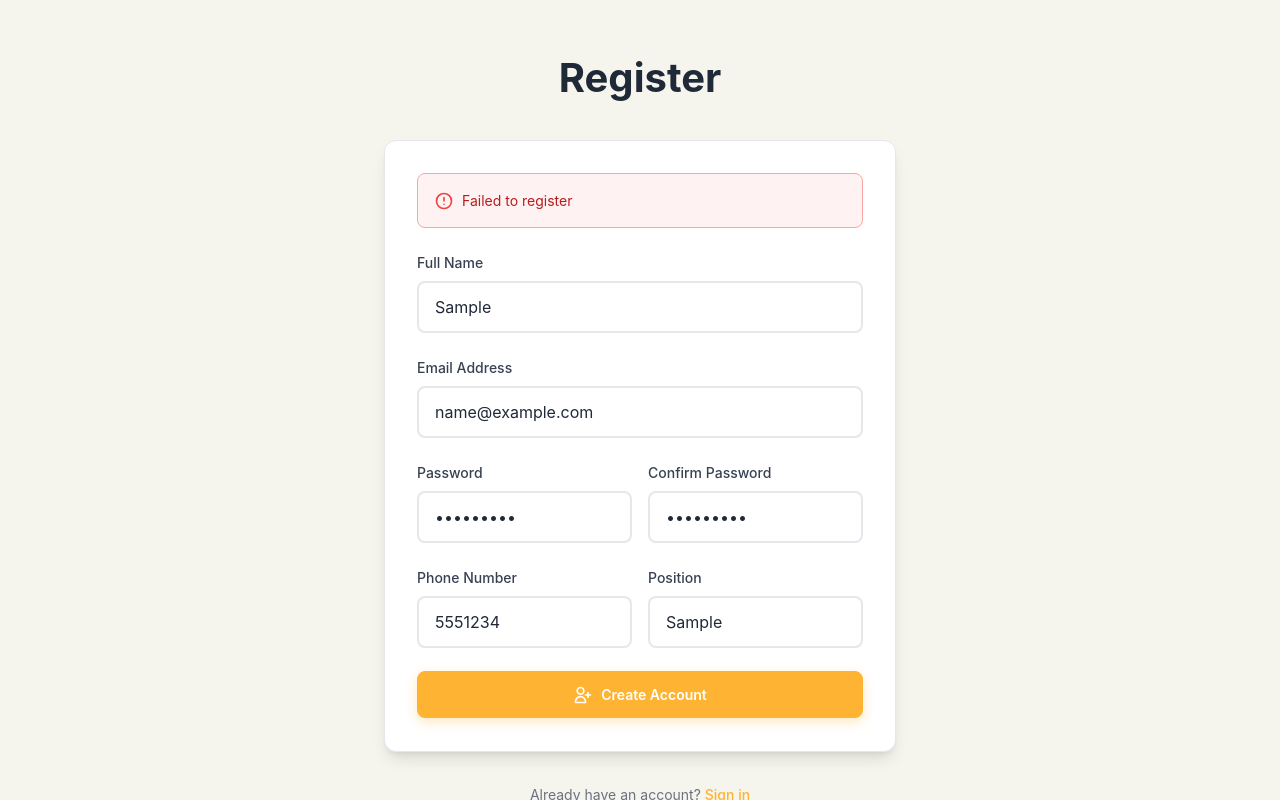
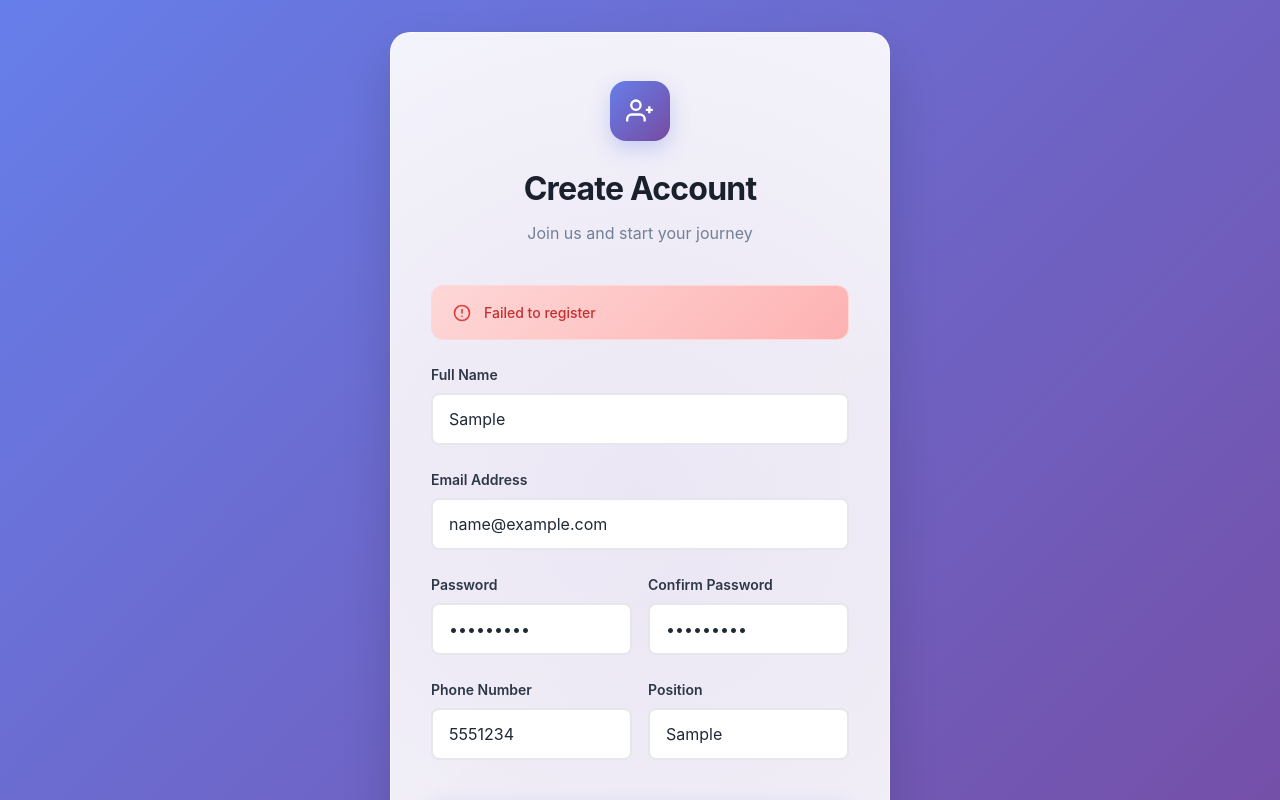
Before and after one commit to AlaxSwum/Project-Management, a Next.js app in the folder frontend/: page /register in a window 1280 px wide. Both pictures are taken after typing "Sample", "name@example.com", "Sample123", "Sample123", "5551234", "Sample" into the empty fields and a click on the button "Create Account". Shown: the top 800 px of the page. Built offline with nearby package versions, Linux system fonts and the light colour scheme; no server answers.

Commit message:
Redesign login and register pages with modern, elegant glassmorphism design - gradient backgrounds, better alignment, and professional styling

```diff
--- a/frontend/src/app/register/page.tsx
+++ b/frontend/src/app/register/page.tsx
@@ -63,56 +63,103 @@ export default function RegisterPage() {
   return (
     <div style={{
       minHeight: '100vh',
+      background: 'linear-gradient(135deg, #667eea 0%, #764ba2 100%)',
       display: 'flex',
       alignItems: 'center',
       justifyContent: 'center',
-      padding: '3rem 1rem',
-      background: '#F5F5ED',
+      padding: '2rem',
       fontFamily: '-apple-system, BlinkMacSystemFont, "Segoe UI", "Roboto", sans-serif'
     }}>
-      <div style={{ maxWidth: '32rem', width: '100%', display: 'flex', flexDirection: 'column', gap: '2rem' }}>
-        <div style={{ textAlign: 'center' }}>
+      <div style={{
+        background: 'rgba(255, 255, 255, 0.95)',
+        backdropFilter: 'blur(20px)',
+        borderRadius: '20px',
+        boxShadow: '0 25px 50px rgba(0, 0, 0, 0.15)',
+        border: '1px solid rgba(255, 255, 255, 0.2)',
+        width: '100%',
+        maxWidth: '500px',
+        padding: '3rem 2.5rem',
+        position: 'relative',
+        overflow: 'hidden'
+      }}>
+        {/* Background decoration */}
+        <div style={{
+          position: 'absolute',
+          top: '-50%',
+          left: '-50%',
+          width: '200%',
+          height: '200%',
+          background: 'radial-gradient(circle, rgba(118, 75, 162, 0.1) 0%, transparent 70%)',
+          pointerEvents: 'none'
+        }} />
+
+        <div style={{ position: 'relative', zIndex: 1 }}>
+          {/* Header */}
+          <div style={{ textAlign: 'center', marginBottom: '2.5rem' }}>
+            <div style={{
+              width: '60px',
+              height: '60px',
+              background: 'linear-gradient(135deg, #667eea 0%, #764ba2 100%)',
+              borderRadius: '16px',
+              display: 'flex',
+              alignItems: 'center',
+              justifyContent: 'center',
+              margin: '0 auto 1.5rem auto',
+              boxShadow: '0 8px 20px rgba(102, 126, 234, 0.3)'
+            }}>
+              <svg width="28" height="28" viewBox="0 0 24 24" fill="none" stroke="white" strokeWidth="2">
+                <path d="M16 21v-2a4 4 0 0 0-4-4H5a4 4 0 0 0-4 4v2"/>
+                <circle cx="8.5" cy="7" r="4"/>
+                <line x1="20" y1="8" x2="20" y2="14"/>
+                <line x1="23" y1="11" x2="17" y2="11"/>
+              </svg>
+            </div>
             <h1 style={{
-            fontSize: '2.5rem',
-            fontWeight: 'bold',
-            color: '#1F2937',
-            margin: 0
+              fontSize: '2rem',
+              fontWeight: '700',
+              color: '#1a202c',
+              margin: '0 0 0.5rem 0',
+              letterSpacing: '-0.025em'
             }}>
-            Register
+              Create Account
             </h1>
+            <p style={{
+              fontSize: '1rem',
+              color: '#718096',
+              margin: 0,
+              fontWeight: '400'
+            }}>
+              Join us and start your journey
+            </p>
           </div>
 
-        <div style={{
-          background: '#FFFFFF',
-          borderRadius: '0.75rem',
-          boxShadow: '0 10px 15px -3px rgba(0, 0, 0, 0.1), 0 4px 6px -4px rgba(0, 0, 0, 0.1)',
-          padding: '2rem',
-          border: '1px solid #E5E7EB'
-        }}>
+          {/* Error Message */}
           {error && (
             <div style={{
               marginBottom: '1.5rem',
-              padding: '1rem',
-              borderRadius: '0.5rem',
-              border: '1px solid #FCA5A5',
-              background: '#FEF2F2'
+              padding: '1rem 1.25rem',
+              borderRadius: '12px',
+              border: '1px solid #fed7d7',
+              background: 'linear-gradient(135deg, #fed7d7 0%, #feb2b2 100%)',
+              position: 'relative'
             }}>
               <div style={{ display: 'flex', alignItems: 'center' }}>
-                <svg style={{ width: '1.25rem', height: '1.25rem', color: '#EF4444', marginRight: '0.5rem' }} fill="none" stroke="currentColor" viewBox="0 0 24 24">
+                <svg style={{ width: '1.25rem', height: '1.25rem', color: '#e53e3e', marginRight: '0.75rem', flexShrink: 0 }} fill="none" stroke="currentColor" viewBox="0 0 24 24">
                   <path strokeLinecap="round" strokeLinejoin="round" strokeWidth={2} d="M12 8v4m0 4h.01M21 12a9 9 0 11-18 0 9 9 0 0118 0z" />
                 </svg>
-                <span style={{ color: '#B91C1C', fontSize: '0.875rem' }}>{error}</span>
+                <span style={{ color: '#c53030', fontSize: '0.875rem', fontWeight: '500' }}>{error}</span>
               </div>
             </div>
           )}
 
+          {/* Form */}
           <form onSubmit={handleSubmit} style={{ display: 'flex', flexDirection: 'column', gap: '1.5rem' }}>
             <div>
               <label htmlFor="name" style={{
                 display: 'block',
                 fontSize: '0.875rem',
-                fontWeight: '500',
-                color: '#374151',
+                fontWeight: '600',
+                color: '#2d3748',
                 marginBottom: '0.5rem'
               }}>
                 Full Name
@@ -124,25 +171,28 @@ export default function RegisterPage() {
                 required
                 style={{
                   width: '100%',
-                  padding: '0.75rem 1rem',
-                  border: '2px solid #D1D5DB',
-                  borderRadius: '0.5rem',
+                  padding: '0.875rem 1rem',
+                  border: '2px solid #e2e8f0',
+                  borderRadius: '12px',
                   fontSize: '1rem',
                   transition: 'all 0.2s ease',
-                  background: '#FFFFFF',
-                  color: '#1F2937',
+                  background: '#ffffff',
+                  color: '#2d3748',
                   boxSizing: 'border-box',
-                  outline: 'none'
+                  outline: 'none',
+                  fontWeight: '400'
                 }}
                 value={formData.name}
                 onChange={handleChange}
                 onFocus={(e) => {
-                  (e.target as HTMLInputElement).style.borderColor = '#FFB333';
-                  (e.target as HTMLInputElement).style.boxShadow = '0 0 0 3px rgba(255, 179, 51, 0.1)';
+                  (e.target as HTMLInputElement).style.borderColor = '#667eea';
+                  (e.target as HTMLInputElement).style.boxShadow = '0 0 0 3px rgba(102, 126, 234, 0.1)';
+                  (e.target as HTMLInputElement).style.transform = 'translateY(-1px)';
                 }}
                 onBlur={(e) => {
-                  (e.target as HTMLInputElement).style.borderColor = '#D1D5DB';
+                  (e.target as HTMLInputElement).style.borderColor = '#e2e8f0';
                   (e.target as HTMLInputElement).style.boxShadow = 'none';
+                  (e.target as HTMLInputElement).style.transform = 'translateY(0)';
                 }}
               />
             </div>
@@ -151,8 +201,8 @@ export default function RegisterPage() {
               <label htmlFor="email" style={{
                 display: 'block',
                 fontSize: '0.875rem',
-                fontWeight: '500',
-                color: '#374151',
+                fontWeight: '600',
+                color: '#2d3748',
                 marginBottom: '0.5rem'
               }}>
                 Email Address
@@ -164,25 +214,28 @@ export default function RegisterPage() {
                 required
                 style={{
                   width: '100%',
-                  padding: '0.75rem 1rem',
-                  border: '2px solid #D1D5DB',
-                  borderRadius: '0.5rem',
+                  padding: '0.875rem 1rem',
+                  border: '2px solid #e2e8f0',
+                  borderRadius: '12px',
                   fontSize: '1rem',
                   transition: 'all 0.2s ease',
-                  background: '#FFFFFF',
-                  color: '#1F2937',
+                  background: '#ffffff',
+                  color: '#2d3748',
                   boxSizing: 'border-box',
-                  outline: 'none'
+                  outline: 'none',
+                  fontWeight: '400'
                 }}
                 value={formData.email}
                 onChange={handleChange}
                 onFocus={(e) => {
-                  (e.target as HTMLInputElement).style.borderColor = '#FFB333';
-                  (e.target as HTMLInputElement).style.boxShadow = '0 0 0 3px rgba(255, 179, 51, 0.1)';
+                  (e.target as HTMLInputElement).style.borderColor = '#667eea';
+                  (e.target as HTMLInputElement).style.boxShadow = '0 0 0 3px rgba(102, 126, 234, 0.1)';
+                  (e.target as HTMLInputElement).style.transform = 'translateY(-1px)';
                 }}
                 onBlur={(e) => {
-                  (e.target as HTMLInputElement).style.borderColor = '#D1D5DB';
+                  (e.target as HTMLInputElement).style.borderColor = '#e2e8f0';
                   (e.target as HTMLInputElement).style.boxShadow = 'none';
+                  (e.target as HTMLInputElement).style.transform = 'translateY(0)';
                 }}
               />
             </div>
@@ -192,8 +245,8 @@ export default function RegisterPage() {
                 <label htmlFor="password" style={{
                   display: 'block',
                   fontSize: '0.875rem',
-                  fontWeight: '500',
-                  color: '#374151',
+                  fontWeight: '600',
+                  color: '#2d3748',
                   marginBottom: '0.5rem'
                 }}>
                   Password
@@ -205,25 +258,28 @@ export default function RegisterPage() {
                   required
                   style={{
                     width: '100%',
-                    padding: '0.75rem 1rem',
-                    border: '2px solid #D1D5DB',
-                    borderRadius: '0.5rem',
+                    padding: '0.875rem 1rem',
+                    border: '2px solid #e2e8f0',
+                    borderRadius: '12px',
                     fontSize: '1rem',
                     transition: 'all 0.2s ease',
-                    background: '#FFFFFF',
-                    color: '#1F2937',
+                    background: '#ffffff',
+                    color: '#2d3748',
                     boxSizing: 'border-box',
-                    outline: 'none'
+                    outline: 'none',
+                    fontWeight: '400'
                   }}
                   value={formData.password}
                   onChange={handleChange}
                   onFocus={(e) => {
-                    (e.target as HTMLInputElement).style.borderColor = '#FFB333';
-                    (e.target as HTMLInputElement).style.boxShadow = '0 0 0 3px rgba(255, 179, 51, 0.1)';
+                    (e.target as HTMLInputElement).style.borderColor = '#667eea';
+                    (e.target as HTMLInputElement).style.boxShadow = '0 0 0 3px rgba(102, 126, 234, 0.1)';
+                    (e.target as HTMLInputElement).style.transform = 'translateY(-1px)';
                   }}
                   onBlur={(e) => {
-                    (e.target as HTMLInputElement).style.borderColor = '#D1D5DB';
+                    (e.target as HTMLInputElement).style.borderColor = '#e2e8f0';
                     (e.target as HTMLInputElement).style.boxShadow = 'none';
+                    (e.target as HTMLInputElement).style.transform = 'translateY(0)';
                   }}
                 />
               </div>
@@ -232,8 +288,8 @@ export default function RegisterPage() {
                 <label htmlFor="confirmPassword" style={{
                   display: 'block',
                   fontSize: '0.875rem',
-                  fontWeight: '500',
-                  color: '#374151',
+                  fontWeight: '600',
+                  color: '#2d3748',
                   marginBottom: '0.5rem'
                 }}>
                   Confirm Password
@@ -245,25 +301,28 @@ export default function RegisterPage() {
                   required
                   style={{
                     width: '100%',
-                    padding: '0.75rem 1rem',
-                    border: '2px solid #D1D5DB',
-                    borderRadius: '0.5rem',
+                    padding: '0.875rem 1rem',
+                    border: '2px solid #e2e8f0',
+                    borderRadius: '12px',
                     fontSize: '1rem',
                     transition: 'all 0.2s ease',
-                    background: '#FFFFFF',
-                    color: '#1F2937',
+                    background: '#ffffff',
+                    color: '#2d3748',
                     boxSizing: 'border-box',
-                    outline: 'none'
+                    outline: 'none',
+                    fontWeight: '400'
                   }}
                   value={formData.confirmPassword}
                   onChange={handleChange}
                   onFocus={(e) => {
-                    (e.target as HTMLInputElement).style.borderColor = '#FFB333';
-                    (e.target as HTMLInputElement).style.boxShadow = '0 0 0 3px rgba(255, 179, 51, 0.1)';
+                    (e.target as HTMLInputElement).style.borderColor = '#667eea';
+                    (e.target as HTMLInputElement).style.boxShadow = '0 0 0 3px rgba(102, 126, 234, 0.1)';
+                    (e.target as HTMLInputElement).style.transform = 'translateY(-1px)';
                   }}
                   onBlur={(e) => {
-                    (e.target as HTMLInputElement).style.borderColor = '#D1D5DB';
+                    (e.target as HTMLInputElement).style.borderColor = '#e2e8f0';
                     (e.target as HTMLInputElement).style.boxShadow = 'none';
+                    (e.target as HTMLInputElement).style.transform = 'translateY(0)';
                   }}
                 />
               </div>
@@ -274,8 +333,8 @@ export default function RegisterPage() {
                 <label htmlFor="phone" style={{
                   display: 'block',
                   fontSize: '0.875rem',
-                  fontWeight: '500',
-                  color: '#374151',
+                  fontWeight: '600',
+                  color: '#2d3748',
                   marginBottom: '0.5rem'
                 }}>
                   Phone Number
@@ -286,25 +345,28 @@ export default function RegisterPage() {
                   type="tel"
                   style={{
                     width: '100%',
-                    padding: '0.75rem 1rem',
-                    border: '2px solid #D1D5DB',
-                    borderRadius: '0.5rem',
+                    padding: '0.875rem 1rem',
+                    border: '2px solid #e2e8f0',
+                    borderRadius: '12px',
                     fontSize: '1rem',
                     transition: 'all 0.2s ease',
-                    background: '#FFFFFF',
-                    color: '#1F2937',
+                    background: '#ffffff',
+                    color: '#2d3748',
                     boxSizing: 'border-box',
-                    outline: 'none'
+                    outline: 'none',
+                    fontWeight: '400'
                   }}
                   value={formData.phone}
                   onChange={handleChange}
                   onFocus={(e) => {
-                    (e.target as HTMLInputElement).style.borderColor = '#FFB333';
-                    (e.target as HTMLInputElement).style.boxShadow = '0 0 0 3px rgba(255, 179, 51, 0.1)';
+                    (e.target as HTMLInputElement).style.borderColor = '#667eea';
+                    (e.target as HTMLInputElement).style.boxShadow = '0 0 0 3px rgba(102, 126, 234, 0.1)';
+                    (e.target as HTMLInputElement).style.transform = 'translateY(-1px)';
                   }}
                   onBlur={(e) => {
-                    (e.target as HTMLInputElement).style.borderColor = '#D1D5DB';
+                    (e.target as HTMLInputElement).style.borderColor = '#e2e8f0';
                     (e.target as HTMLInputElement).style.boxShadow = 'none';
+                    (e.target as HTMLInputElement).style.transform = 'translateY(0)';
                   }}
                 />
               </div>
@@ -313,8 +375,8 @@ export default function RegisterPage() {
                 <label htmlFor="position" style={{
                   display: 'block',
                   fontSize: '0.875rem',
-                  fontWeight: '500',
-                  color: '#374151',
+                  fontWeight: '600',
+                  color: '#2d3748',
                   marginBottom: '0.5rem'
                 }}>
                   Position
@@ -325,31 +387,34 @@ export default function RegisterPage() {
                   type="text"
                   style={{
                     width: '100%',
-                    padding: '0.75rem 1rem',
-                    border: '2px solid #D1D5DB',
-                    borderRadius: '0.5rem',
+                    padding: '0.875rem 1rem',
+                    border: '2px solid #e2e8f0',
+                    borderRadius: '12px',
                     fontSize: '1rem',
                     transition: 'all 0.2s ease',
-                    background: '#FFFFFF',
-                    color: '#1F2937',
+                    background: '#ffffff',
+                    color: '#2d3748',
                     boxSizing: 'border-box',
-                    outline: 'none'
+                    outline: 'none',
+                    fontWeight: '400'
                   }}
                   value={formData.position}
                   onChange={handleChange}
                   onFocus={(e) => {
-                    (e.target as HTMLInputElement).style.borderColor = '#FFB333';
-                    (e.target as HTMLInputElement).style.boxShadow = '0 0 0 3px rgba(255, 179, 51, 0.1)';
+                    (e.target as HTMLInputElement).style.borderColor = '#667eea';
+                    (e.target as HTMLInputElement).style.boxShadow = '0 0 0 3px rgba(102, 126, 234, 0.1)';
+                    (e.target as HTMLInputElement).style.transform = 'translateY(-1px)';
                   }}
                   onBlur={(e) => {
-                    (e.target as HTMLInputElement).style.borderColor = '#D1D5DB';
+                    (e.target as HTMLInputElement).style.borderColor = '#e2e8f0';
                     (e.target as HTMLInputElement).style.boxShadow = 'none';
+                    (e.target as HTMLInputElement).style.transform = 'translateY(0)';
                   }}
                 />
               </div>
             </div>
 
-            <div>
+            {/* Submit Button */}
             <button
               type="submit"
               disabled={isLoading}
@@ -358,30 +423,31 @@ export default function RegisterPage() {
                 display: 'flex',
                 justifyContent: 'center',
                 alignItems: 'center',
-                  gap: '0.5rem',
-                  padding: '0.75rem 1rem',
+                gap: '0.75rem',
+                padding: '0.875rem 1.5rem',
                 border: 'none',
-                  fontSize: '0.875rem',
+                fontSize: '1rem',
                 fontWeight: '600',
-                  borderRadius: '0.5rem',
-                  color: '#FFFFFF',
-                  background: isLoading ? '#FFD480' : '#FFB333',
-                  transition: 'all 0.2s ease',
+                borderRadius: '12px',
+                color: '#ffffff',
+                background: isLoading ? 'linear-gradient(135deg, #a0aec0 0%, #718096 100%)' : 'linear-gradient(135deg, #667eea 0%, #764ba2 100%)',
+                transition: 'all 0.3s ease',
                 cursor: isLoading ? 'not-allowed' : 'pointer',
-                  opacity: isLoading ? 0.5 : 1,
-                  boxShadow: isLoading ? 'none' : '0 4px 12px rgba(255, 179, 51, 0.3)',
-                  outline: 'none'
+                boxShadow: isLoading ? 'none' : '0 8px 20px rgba(102, 126, 234, 0.3)',
+                outline: 'none',
+                transform: isLoading ? 'none' : 'translateY(0)',
+                marginTop: '1rem'
               }}
               onMouseEnter={(e) => {
                 if (!isLoading) {
-                    (e.target as HTMLButtonElement).style.background = '#FFD480';
-                    (e.target as HTMLButtonElement).style.transform = 'translateY(-1px)';
+                  (e.target as HTMLButtonElement).style.transform = 'translateY(-2px)';
+                  (e.target as HTMLButtonElement).style.boxShadow = '0 12px 25px rgba(102, 126, 234, 0.4)';
                 }
               }}
               onMouseLeave={(e) => {
                 if (!isLoading) {
-                    (e.target as HTMLButtonElement).style.background = '#FFB333';
                   (e.target as HTMLButtonElement).style.transform = 'translateY(0)';
+                  (e.target as HTMLButtonElement).style.boxShadow = '0 8px 20px rgba(102, 126, 234, 0.3)';
                 }
               }}
             >
@@ -394,30 +460,35 @@ export default function RegisterPage() {
                   Creating account...
                 </>
               ) : (
-                  <>
-                    <svg style={{ width: '1.25rem', height: '1.25rem' }} fill="none" stroke="currentColor" viewBox="0 0 24 24">
-                      <path strokeLinecap="round" strokeLinejoin="round" strokeWidth={2} d="M18 9v3m0 0v3m0-3h3m-3 0h-3m-2-5a4 4 0 11-8 0 4 4 0 018 0zM3 20a6 6 0 0112 0v1H3v-1z" />
-                    </svg>
-                    Create Account
-                  </>
+                'Create Account'
               )}
             </button>
-            </div>
           </form>
-        </div>
 
-        <div style={{ textAlign: 'center' }}>
-          <p style={{ fontSize: '0.875rem', color: '#6B7280', margin: 0 }}>
+          {/* Sign In Link */}
+          <div style={{
+            textAlign: 'center',
+            marginTop: '2rem',
+            paddingTop: '1.5rem',
+            borderTop: '1px solid #e2e8f0'
+          }}>
+            <p style={{
+              fontSize: '0.875rem',
+              color: '#718096',
+              margin: 0,
+              fontWeight: '500'
+            }}>
               Already have an account?{' '}
               <Link href="/login" style={{
-              fontWeight: '500',
-              color: '#FFB333',
+                fontWeight: '600',
+                color: '#667eea',
                 textDecoration: 'none',
                 transition: 'all 0.2s ease'
               }}>
                 Sign in
               </Link>
             </p>
+          </div>
         </div>
       </div>
 
```
Also changed, not shown: frontend/src/app/login/page.tsx (+147 -89 lines). Lines whose indentation alone changed are shown as unchanged.
